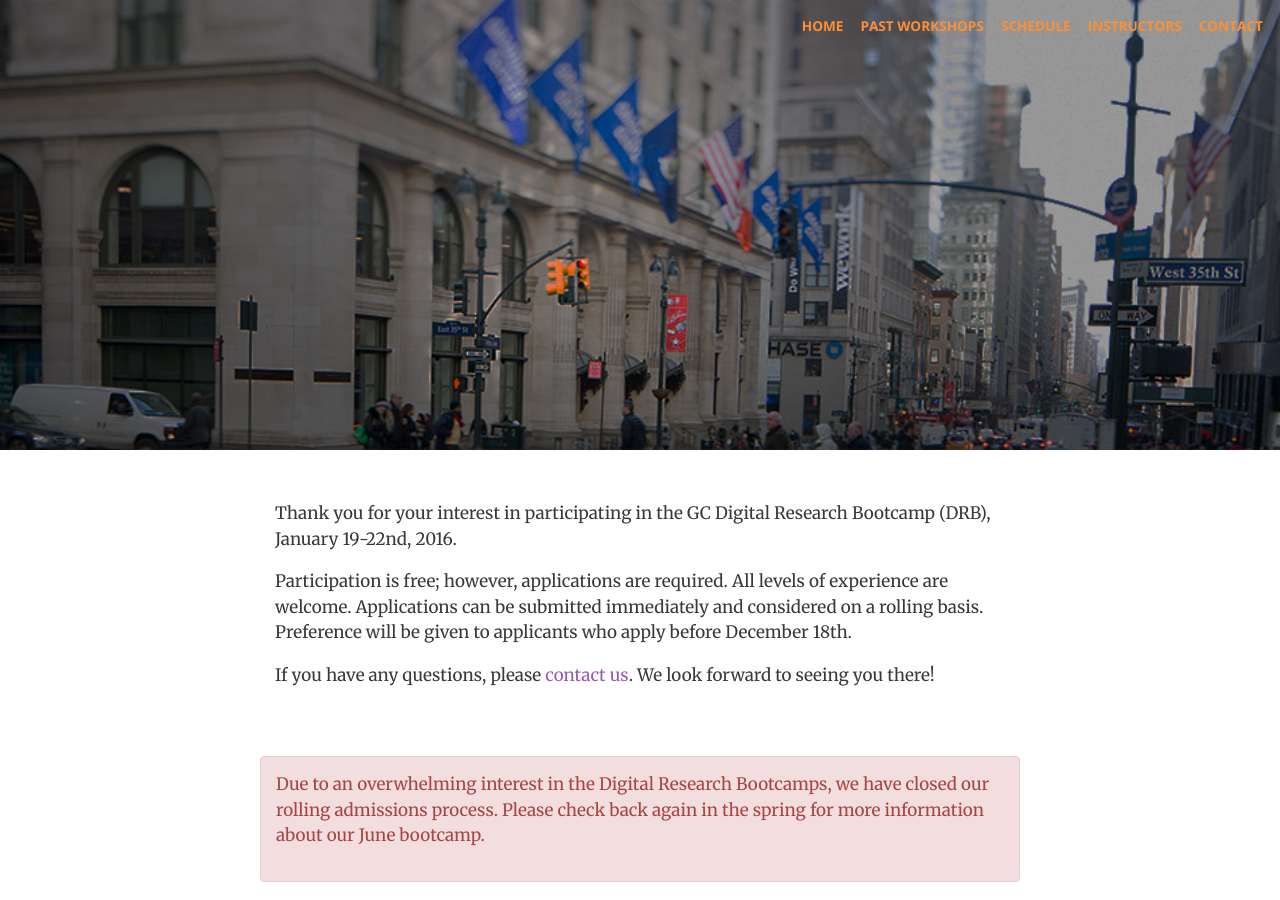
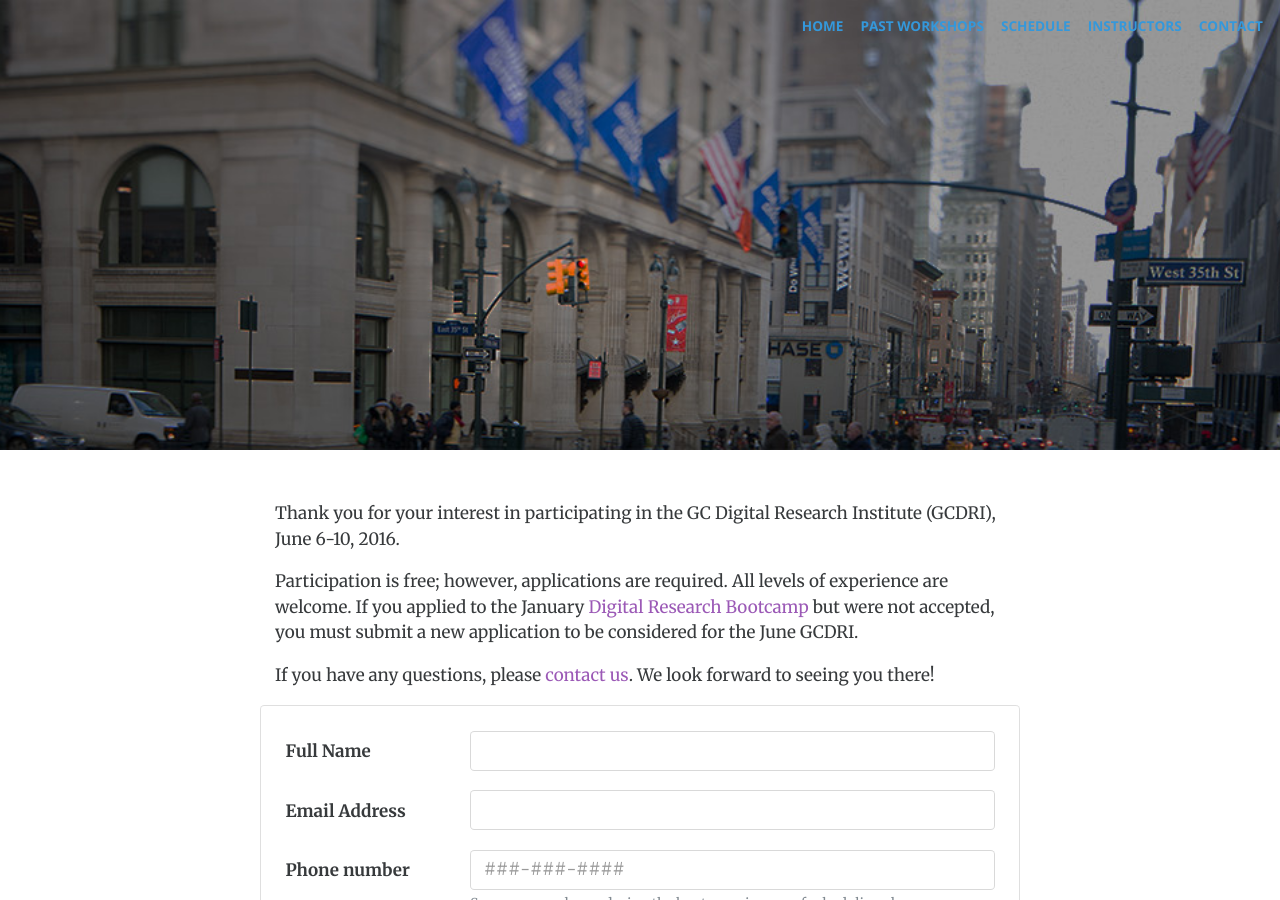
Before and after one commit to GCDigitalFellows/gcdigitalfellows.github.io, a Jekyll site: the page built from apply.html, in a window 1280 px wide and 900 px high. Built offline with Jekyll 4.4.1, drawn with Linux system fonts in a browser that asks for light colours; some of the changed text lies outside the part shown.

Commit message:
stylistic tweaks, get app ready

```diff
--- a/_config.yml
+++ b/_config.yml
@@ -13,7 +13,7 @@
 
 # source: ./
 destination: _site
-baseurl: /gcdrb
+# baseurl: /gcdrb
 exclude:
   - '*.sh'
   - CNAME
--- a/apply.html
+++ b/apply.html
@@ -6,20 +6,15 @@
 <div class="container">
   <div class="row m-t-3">
     <div class="col-md-8 offset-md-2">
-      <p>Thank you for your interest in participating in the GC Digital Research Bootcamp (DRB), January 19-22nd, 2016.</p>
-      <p>Participation is free; however, applications are required. All levels of experience are welcome. Applications can be submitted immediately and considered on a rolling basis. Preference will be given to applicants who apply before December 18th.</p>
+      <p>Thank you for your interest in participating in the GC Digital Research Institute (GCDRI), June 6-10, 2016.</p>
+      <p>Participation is free; however, applications are required. All levels of experience are welcome. If you applied to the January <a href="{{ '/gcdrb/' | prepend: site.baseurl }}">Digital Research Bootcamp</a> but were not accepted, you must submit a new application to be considered for the June GCDRI.</p>
 
-      <p>If you have any questions, please <a href="{{ '/#contact' | prepend: site.baseurl }}">contact us</a>. We look forward to seeing you there!</p>
+      <p>If you have any questions, please <a href="{{ '/contact/' | prepend: site.baseurl }}">contact us</a>. We look forward to seeing you there!</p>
     </div>
   </div>
   <div class="row">
-    <div class="col-md-8 offset-md-2 alert alert-danger m-y-3" role="alert">
-          <p>Due to an overwhelming interest in the Digital Research Bootcamps,
-          we have closed our rolling admissions process. Please check back again in the spring for more information about our June bootcamp.</p>
-    </div>
-  </div>
-    <!-- <div class="card col-md-8 offset-md-2 p-a-2">
-      <form id="google-form" target="_self" onsubmit="" action="" role="form" data-toggle="validator" data-success="{{ '/submitted' | prepend: site.baseurl }}">
+    <div class="card col-md-8 offset-md-2 p-a-2">
+      <form id="google-form" target="_self" onsubmit="" action="" role="form" data-toggle="validator" data-success="{{ '/submitted/' | prepend: site.baseurl }}">
         <fieldset class="form-group">
           <div class="form-group row">
             <label for="entry_619223010" class="col-sm-3 form-control-label application-question">Full Name</label>
@@ -299,6 +294,6 @@
         </fieldset>
       </form>
       <div id="submit-status"></div>
-    </div> -->
+    </div>
   </div>
 </div>
--- a/js/main.js
+++ b/js/main.js
@@ -26,9 +26,9 @@
   $(window).scroll(function () {
     var scroll = $(window).scrollTop();
     if (scroll >= 50) {
-      header.addClass('shadedheader');
+      header.addClass('navbar-shaded');
     } else {
-      header.removeClass('shadedheader');
+      header.removeClass('navbar-shaded');
     }
   });
 
```
Also changed, not shown: _sass/_base.scss (+56 -55 lines), _sass/_override-variables.scss (+25 -25 lines), index.html (+14 -10 lines), thanks.html (deleted, +0 -15 lines), css/style.min.css, js/main.min.js.
